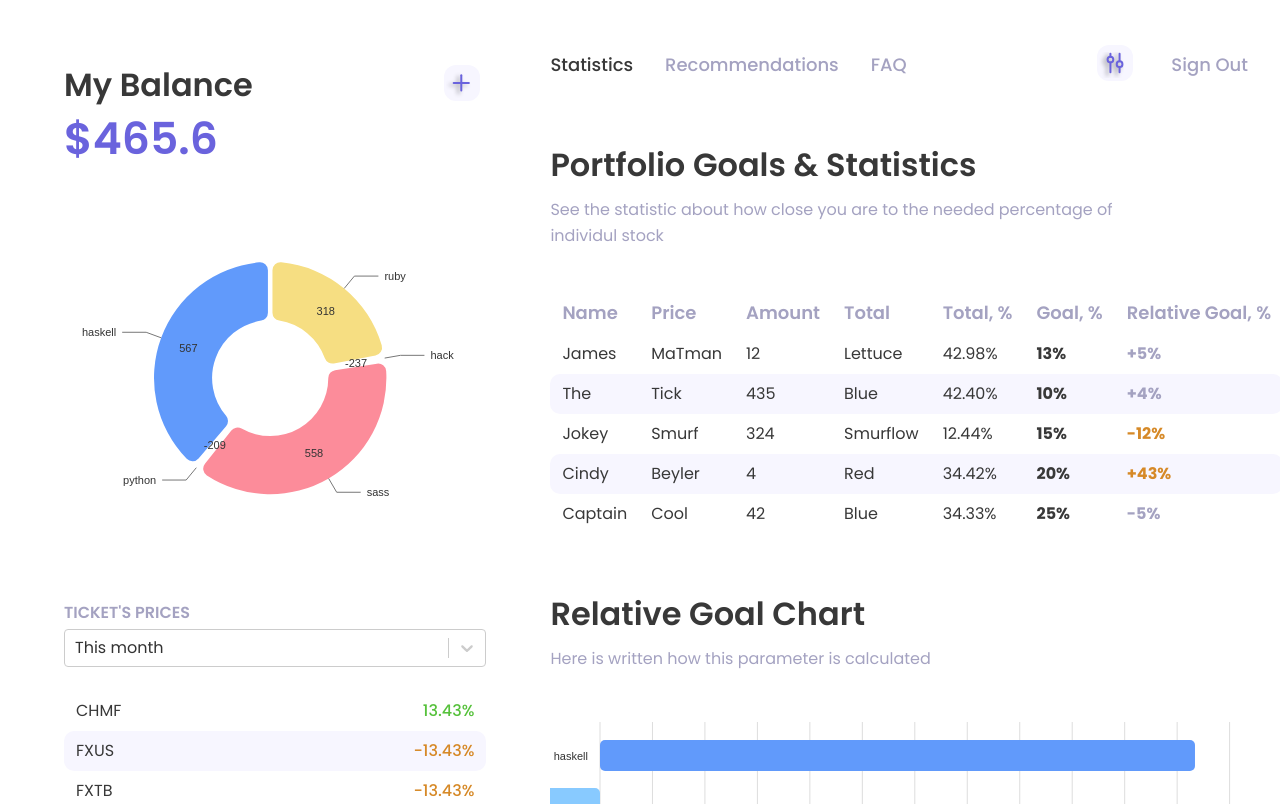
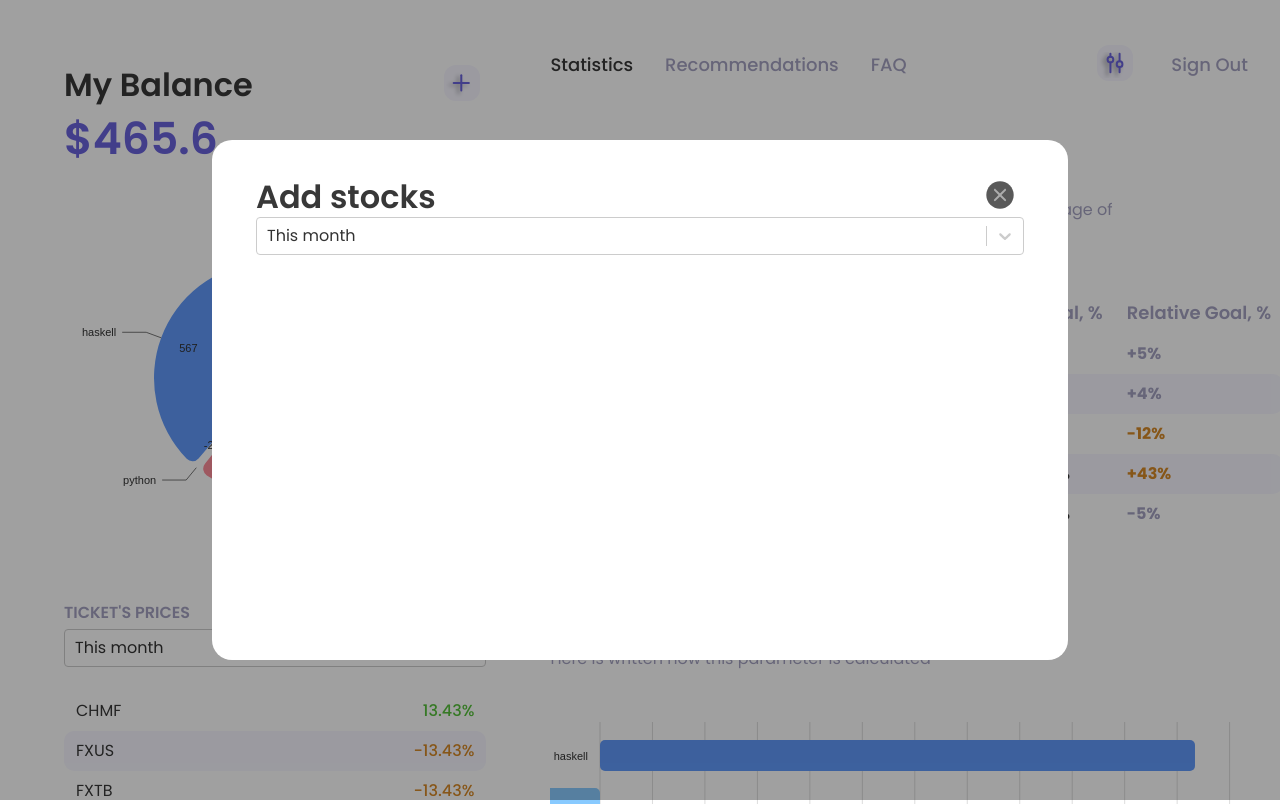
Before and after one commit to bacebu4/investing, a React (Create React App) app in the folder web/: page / in a window 1280 px wide. Both pictures are taken after a click on the button 462 px from the left and 84 px from the top of the page. Built offline with nearby package versions, Linux system fonts and the light colour scheme.

Commit message:
layout: added modal window

```diff
--- a/web/package.json
+++ b/web/package.json
@@ -18,6 +18,7 @@
     "@types/styled-components": "^5.1.7",
     "react": "^17.0.1",
     "react-dom": "^17.0.1",
+    "react-modal": "^3.12.1",
     "react-router-dom": "^5.2.0",
     "react-scripts": "4.0.2",
     "react-select": "^4.1.0",
@@ -50,6 +51,7 @@
     ]
   },
   "devDependencies": {
+    "@types/react-modal": "^3.12.0",
     "@types/react-select": "^4.0.13"
   }
 }
--- a/web/src/containers/MyBalance.tsx
+++ b/web/src/containers/MyBalance.tsx
@@ -1,4 +1,4 @@
-import React, { useRef } from "react";
+import React, { useRef, useState } from "react";
 import styled from "styled-components";
 import { Title } from "../components/Title";
 import { GRAY, PURPLE, DARK } from "../utils/colors";
@@ -8,6 +8,8 @@ import { FlexBox } from "../components/FlexBox";
 import { mockData } from "../mockData";
 import { AddButton } from "../components/AddButton";
 import Select from "react-select";
+import Modal from "react-modal";
+import { CloseButton } from "../components/CloseButton";
 
 const BalanceAmount = styled.h1<{ mt?: string }>`
   font-size: 2.75rem;
@@ -29,17 +31,63 @@ const options = [
   { value: "day", label: "This day" },
 ];
 
+const customStyles = {
+  content: {
+    top: "50%",
+    left: "50%",
+    right: "auto",
+    bottom: "auto",
+    marginRight: "-50%",
+    transform: "translate(-50%, -50%)",
+    width: "60%",
+    height: "60%",
+    border: 0,
+    borderRadius: "20px",
+    paddingLeft: "44px",
+    paddingRight: "44px",
+  },
+};
+
 export const MyBalance: React.FC = () => {
   const selectRef = useRef<Select | null>(null);
+
+  const [modalIsOpen, setModalIsOpen] = useState(false);
 
   console.log(selectRef.current);
 
   return (
     <>
+      <Modal
+        isOpen={modalIsOpen}
+        onRequestClose={() => setModalIsOpen(false)}
+        style={customStyles}
+        contentLabel="Example Modal"
+      >
+        <FlexBox ai="center" jc="space-between" mt="16px">
+          <Title>Add stocks</Title>
+          <CloseButton onClick={() => setModalIsOpen(false)} />
+        </FlexBox>
+
+        <Select
+          ref={selectRef}
+          options={options}
+          defaultValue={options[0]}
+          onChange={() => console.log(selectRef.current?.state.value)}
+          styles={{
+            option: (provided) => ({
+              ...provided,
+              backgroundColor: "#ffffff",
+              color: DARK,
+              padding: 20,
+            }),
+          }}
+        />
+      </Modal>
+
       <section>
         <FlexBox mt="64px" ai="center" jc="space-between">
           <Title>My Balance</Title>
-          <AddButton />
+          <AddButton onClick={() => setModalIsOpen(true)} />
         </FlexBox>
 
         <BalanceAmount mt="12px">$465.6</BalanceAmount>
--- a/web/src/index.tsx
+++ b/web/src/index.tsx
@@ -2,6 +2,11 @@ import React from "react";
 import ReactDOM from "react-dom";
 import "./index.css";
 import App from "./App";
+import Modal from "react-modal";
+
+Modal.setAppElement("#root");
+// Modal.defaultStyles.overlay.backgroundColor = 'cornsilk';
+Modal.defaultStyles!.overlay!.backgroundColor = "#0000005f";
 
 ReactDOM.render(
   <React.StrictMode>
```
Also changed, not shown: 1 other file (tests, documents, lock files or other folders).
